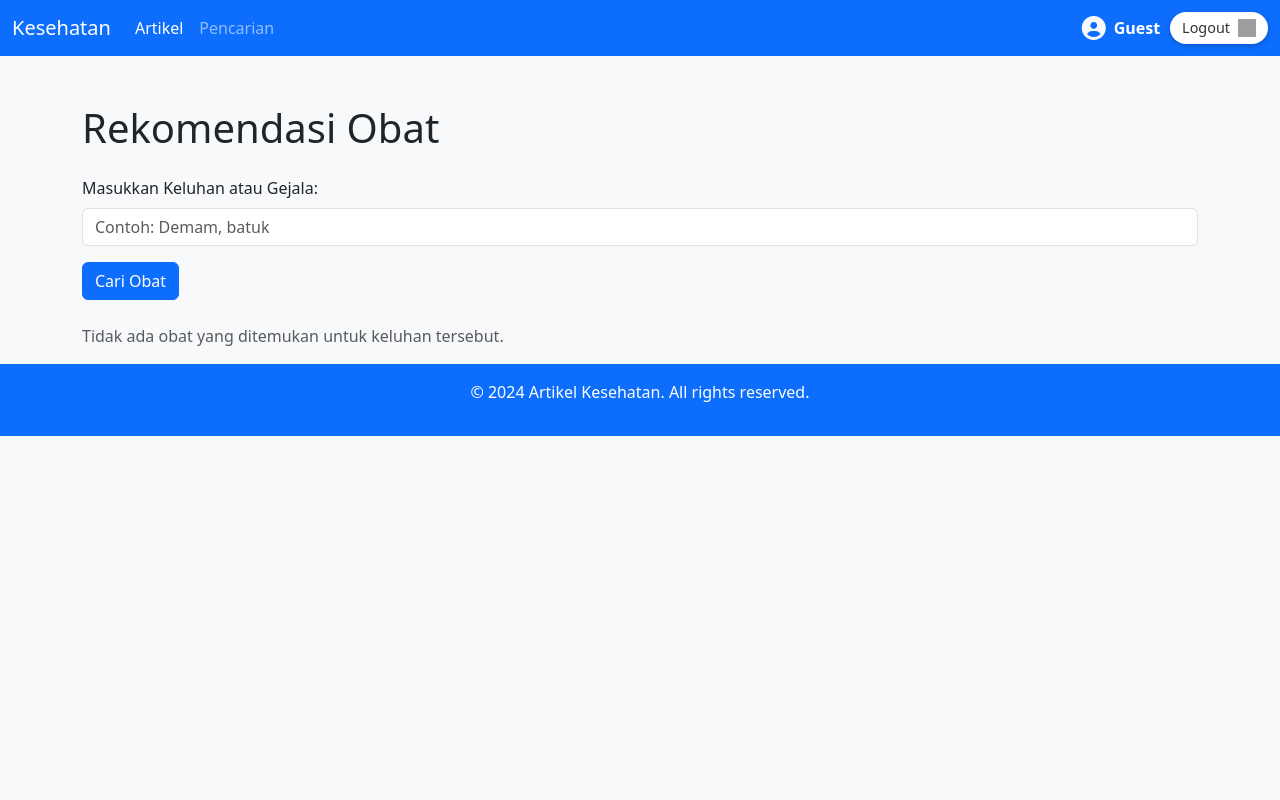
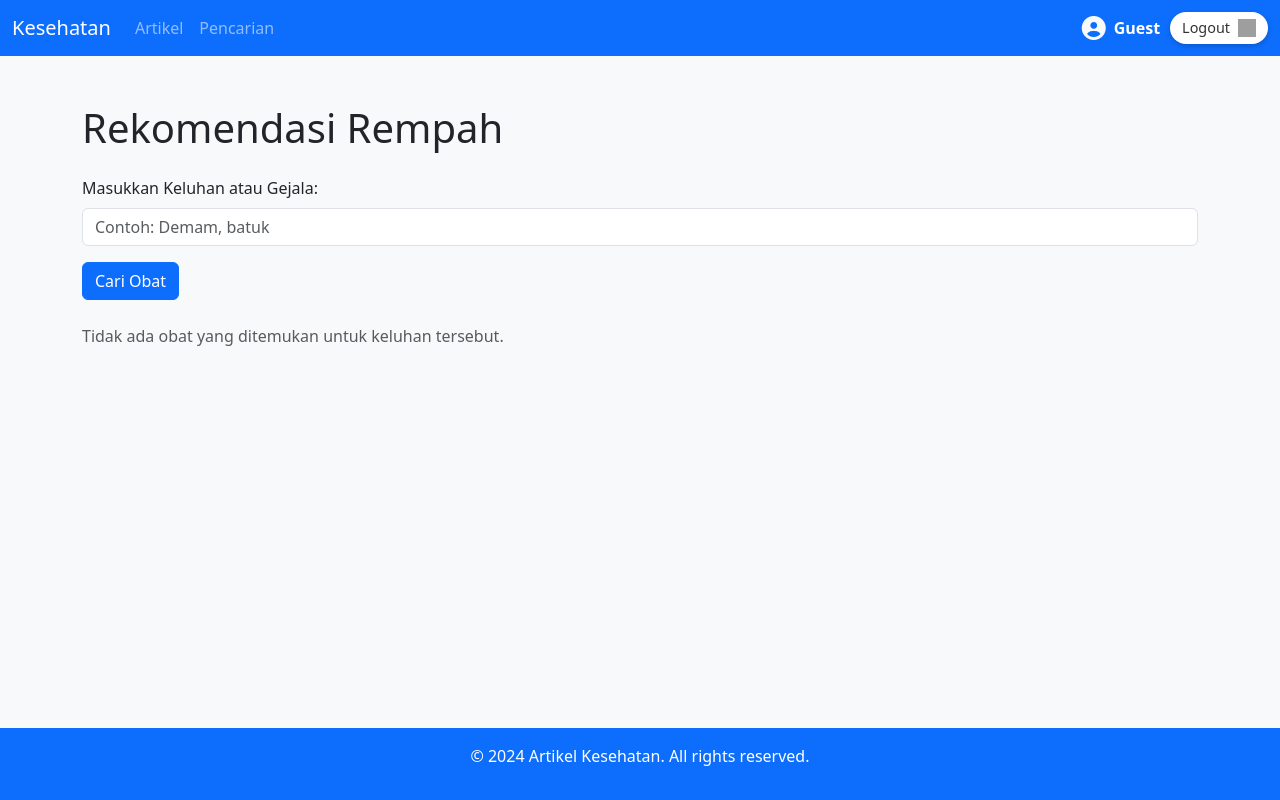
Before and after one commit to fthndev/sistem_informasi_obat_rempah, a PHP site: page /rempah/rek_obat.php in a window 1280 px wide. Run offline with PHP 8.4, Linux system fonts and the light colour scheme; grey boxes are pictures that could not be loaded.

Commit message:
terbaru main

```diff
--- a/rek_obat.php
+++ b/rek_obat.php
@@ -1,4 +1,5 @@
 <?php
+session_start();
 include './style/header.php'; // Menghubungkan header dan koneksi database
 
 $results = [];
@@ -19,12 +20,12 @@ if (isset($_POST['keluhan'])) {
 <html lang="en">
 
 <head>
-    <title>Rekomendasi Obat</title>
+    <title>Rekomendasi Rempah</title>
 </head>
 
 <body class="bg-light">
     <div class="container mt-5">
-        <h1 class="mb-4">Rekomendasi Obat</h1>
+        <h1 class="mb-4">Rekomendasi Rempah</h1>
 
         <!-- Form Pencarian -->
         <form method="POST" class="mb-4">
--- a/sign_up.php
+++ b/sign_up.php
@@ -1,5 +1,5 @@
 <?php
-    $connect = mysqli_connect("localhost", "root", "", "rempah");
+    $connect = mysqli_connect("localhost", "root", "", "obat");
     $erorus = "" ;
     $erorpw = "";
     if(isset($_POST['sign'])){
--- a/style/foot.php
+++ b/style/foot.php
@@ -1,5 +1,5 @@
     <!-- Footer -->
-    <footer class="bg-primary text-white text-center py-3">
+    <footer class="bg-primary text-white text-center py-3 fixed-bottom">
         <p>&copy; 2024 Artikel Kesehatan. All rights reserved.</p>
     </footer>
 
--- a/style/header.php
+++ b/style/header.php
@@ -53,6 +53,9 @@ $nama_pengguna = isset($_SESSION['user']) ? $_SESSION['user']['username'] : 'Gue
             color: #ffffff;
             font-weight: bold;
         }
+        .nav-link:hover{
+            color: white;
+        }
     </style>
 </head>
 <body>
@@ -60,7 +63,7 @@ $nama_pengguna = isset($_SESSION['user']) ? $_SESSION['user']['username'] : 'Gue
     <nav class="navbar navbar-expand-lg navbar-dark bg-primary">
         <div class="container-fluid">
             <!-- Brand -->
-            <a class="navbar-brand" href="../index.php">Kesehatan</a>
+            <a class="navbar-brand" href="index.php">Kesehatan</a>
             <button class="navbar-toggler" type="button" data-bs-toggle="collapse" data-bs-target="#navbarNav" aria-controls="navbarNav" aria-expanded="false" aria-label="Toggle navigation">
                 <span class="navbar-toggler-icon"></span>
             </button>
@@ -69,10 +72,10 @@ $nama_pengguna = isset($_SESSION['user']) ? $_SESSION['user']['username'] : 'Gue
             <div class="collapse navbar-collapse" id="navbarNav">
                 <ul class="navbar-nav me-auto">
                     <li class="nav-item">
-                        <a class="nav-link active" href="../artikel.php">Artikel</a>
+                        <a class="nav-link" href="../artikel.php">Artikel</a>
                     </li>
                     <li class="nav-item">
-                        <a class="nav-link" href="#pencarian">Pencarian</a>
+                        <a class="nav-link" href="rek_obat.php">Pencarian</a>
                    </li>
                 </ul>
 
```
